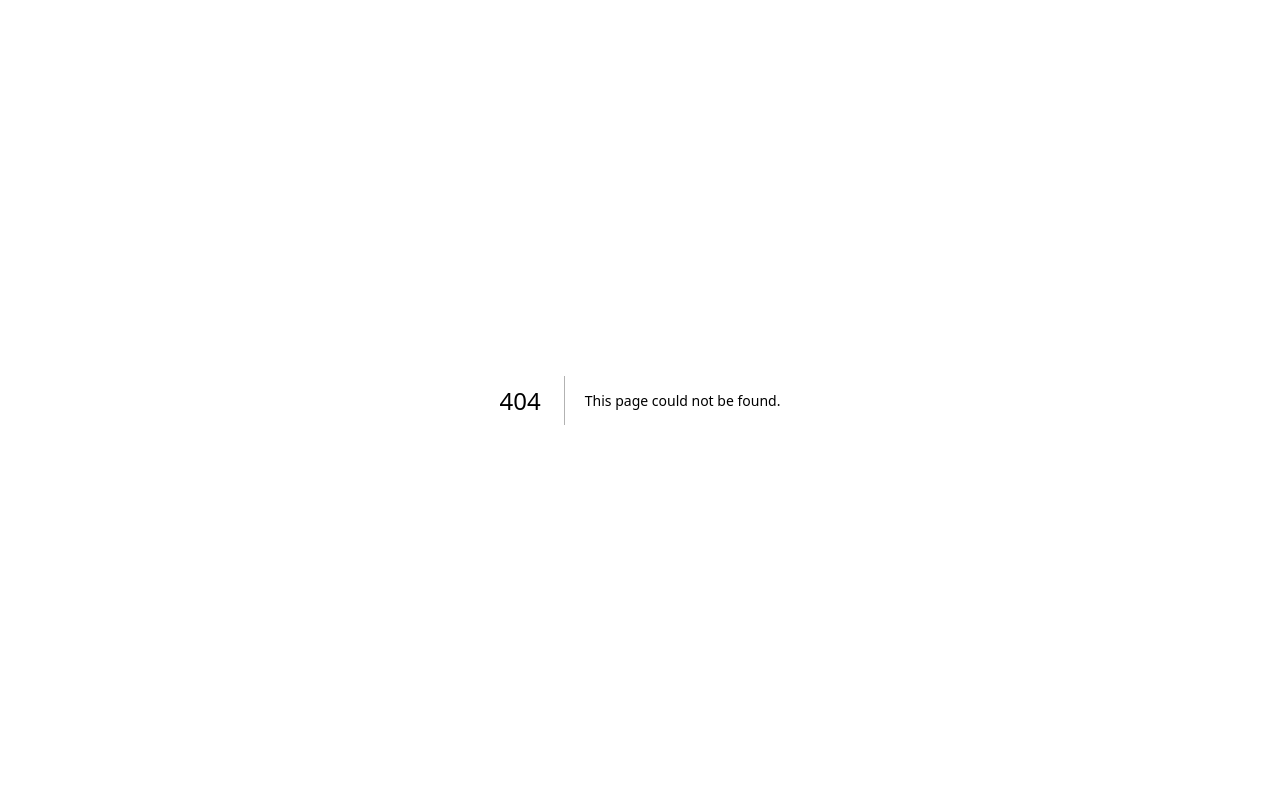
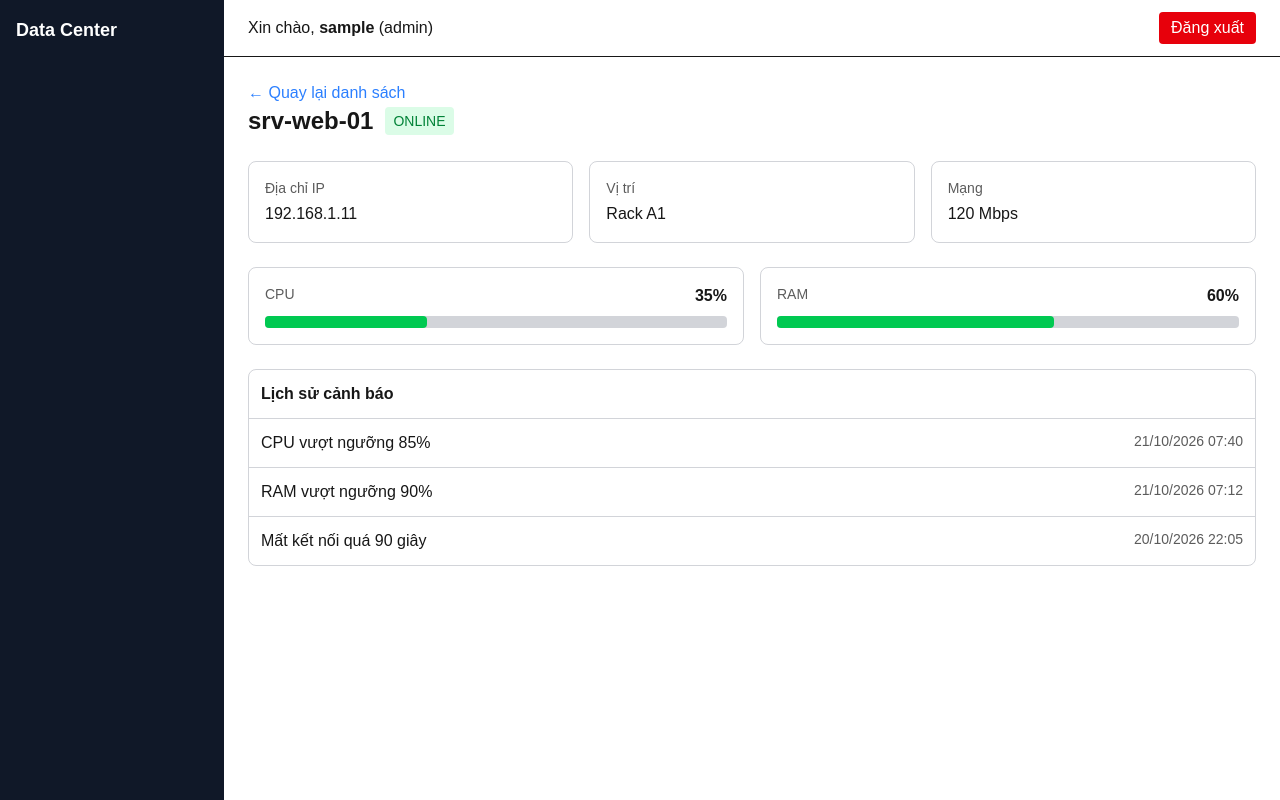
Before and after one commit to tranhoangphuc41207-stack/Cong_nghe_phan_mem, a Next.js app in the folder web/: page /servers/1 in a window 1280 px wide. Before the commit this address had no page. Built offline with nearby package versions, Linux system fonts and the light colour scheme; sample sign-in values are in the browser's storage.

Commit message:
[Feature] KAN-66: add server detail page

```diff
--- /dev/null
+++ b/web/src/app/(dashboard)/servers/[id]/page.tsx
@@ -0,0 +1,111 @@
+"use client";
+import Link from "next/link";
+import { useParams } from "next/navigation";
+import { mockServers } from "@/lib/dashboard-mock";
+import { ServerStatus } from "@/types";
+
+const STATUS_STYLE: Record<ServerStatus, string> = {
+  ONLINE: "bg-green-100 text-green-700",
+  WARNING: "bg-yellow-100 text-yellow-700",
+  OFFLINE: "bg-red-100 text-red-700",
+};
+
+// Thanh phần trăm: xanh bình thường, vàng từ 70%, đỏ từ 85%
+function Bar({ value }: { value: number }) {
+  const color =
+    value >= 85 ? "bg-red-500" : value >= 70 ? "bg-yellow-500" : "bg-green-500";
+  return (
+    <div className="h-3 w-full rounded bg-gray-500/30">
+      <div className={`h-3 rounded ${color}`} style={{ width: `${value}%` }} />
+    </div>
+  );
+}
+
+function Metric({ label, value }: { label: string; value: number }) {
+  return (
+    <div className="rounded-lg border border-gray-500/30 p-4">
+      <div className="mb-2 flex justify-between">
+        <span className="text-sm opacity-70">{label}</span>
+        <span className="font-bold">{value}%</span>
+      </div>
+      <Bar value={value} />
+    </div>
+  );
+}
+
+// Lịch sử cảnh báo giả để làm giao diện
+const MOCK_ALERTS = [
+  { id: 1, time: "21/10/2026 07:40", message: "CPU vượt ngưỡng 85%" },
+  { id: 2, time: "21/10/2026 07:12", message: "RAM vượt ngưỡng 90%" },
+  { id: 3, time: "20/10/2026 22:05", message: "Mất kết nối quá 90 giây" },
+];
+
+export default function ServerDetailPage() {
+  const params = useParams<{ id: string }>();
+  const server = mockServers.find((s) => s.id === params.id);
+
+  if (!server) {
+    return (
+      <div className="space-y-4 p-6">
+        <p>Không tìm thấy máy chủ có mã {params.id}.</p>
+        <Link href="/servers" className="text-blue-500 hover:underline">
+          ← Quay lại danh sách
+        </Link>
+      </div>
+    );
+  }
+
+  return (
+    <div className="space-y-6 p-6">
+      <Link href="/servers" className="text-blue-500 hover:underline">
+        ← Quay lại danh sách
+      </Link>
+
+      <div className="flex items-center gap-3">
+        <h1 className="text-2xl font-bold">{server.name}</h1>
+        <span
+          className={`rounded px-2 py-1 text-sm ${STATUS_STYLE[server.status]}`}
+        >
+          {server.status}
+        </span>
+      </div>
+
+      <div className="grid gap-4 md:grid-cols-3">
+        <div className="rounded-lg border border-gray-500/30 p-4">
+          <p className="text-sm opacity-70">Địa chỉ IP</p>
+          <p className="mt-1 font-medium">{server.ip}</p>
+        </div>
+        <div className="rounded-lg border border-gray-500/30 p-4">
+          <p className="text-sm opacity-70">Vị trí</p>
+          <p className="mt-1 font-medium">{server.location}</p>
+        </div>
+        <div className="rounded-lg border border-gray-500/30 p-4">
+          <p className="text-sm opacity-70">Mạng</p>
+          <p className="mt-1 font-medium">{server.network} Mbps</p>
+        </div>
+      </div>
+
+      <div className="grid gap-4 md:grid-cols-2">
+        <Metric label="CPU" value={server.cpu} />
+        <Metric label="RAM" value={server.ram} />
+      </div>
+
+      <div className="rounded-lg border border-gray-500/30">
+        <h2 className="border-b border-gray-500/30 p-3 font-bold">
+          Lịch sử cảnh báo
+        </h2>
+        <ul>
+          {MOCK_ALERTS.map((a) => (
+            <li
+              key={a.id}
+              className="flex justify-between border-b border-gray-500/30 p-3 last:border-b-0"
+            >
+              <span>{a.message}</span>
+              <span className="text-sm opacity-70">{a.time}</span>
+            </li>
+          ))}
+        </ul>
+      </div>
+    </div>
+  );
+}
```
